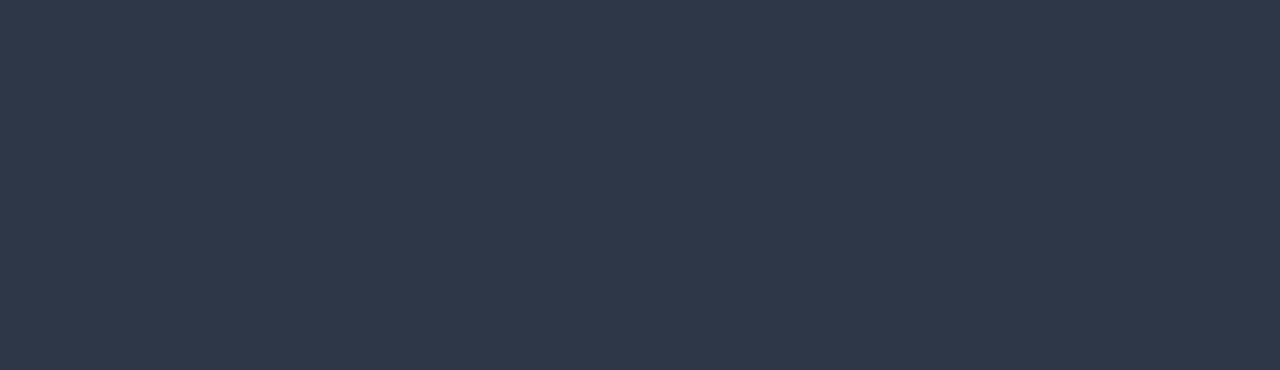
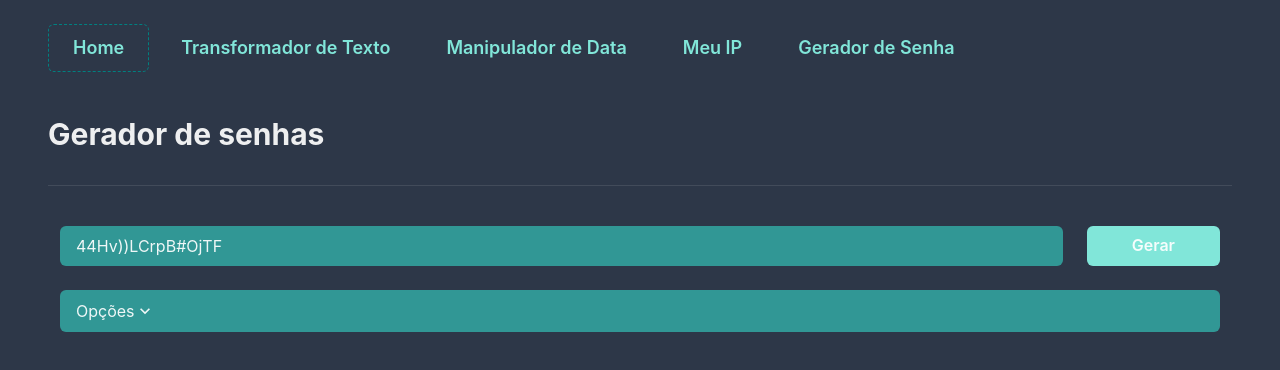
Before and after one commit to mest2011/tools, a React (Vite) app: page / in a window 1280 px wide. Before the commit this address had no page. Shown: the top 370 px of the page. Built offline with nearby package versions, Linux system fonts and the light colour scheme; what dayjs-business-days2 would draw is missing.

Commit message:
refactor: changed navigation method between functions, due to route navigation not working

```diff
--- a/src/App.tsx
+++ b/src/App.tsx
@@ -1,10 +1,26 @@
+import { useState } from "react";
+import { Menu } from "./components/Molecules/Menu";
+import { DateComponent } from "./components/Organisms/Date";
+import { Ip } from "./components/Organisms/Ip";
+import { PasswordGenerator } from "./components/Organisms/PasswordGenerator";
+import { TextTransformer } from "./components/Organisms/TextTransformer";
 import { MainContainer } from "./components/Atoms/MainContainer";
-import { Routes } from "./routes";
 
 export const App: React.FC = () => {
+  const [page, setPage] = useState("password");
+
   return (
-    <MainContainer>
-      <Routes />
+    <MainContainer display="flex" flexDir={"column"}>
+      <Menu
+        my={{ base: 2, md: 4, lg: 6 }}
+        changePage={(value) => {
+          setPage(value);
+        }}
+      />
+      {page === "password" && <PasswordGenerator />}
+      {page === "text" && <TextTransformer />}
+      {page === "ip" && <Ip />}
+      {page === "date" && <DateComponent />}
     </MainContainer>
   );
 };
--- a/src/components/Atoms/Accordion/index.tsx
+++ b/src/components/Atoms/Accordion/index.tsx
@@ -6,7 +6,7 @@ export const Accordion: React.FC<AccordionProps> = ({ children, ...props }) => {
       allowToggle
       color="whiteAlpha.900"
       bgColor="teal.500"
-      borderRadius="10px"
+      borderRadius="md"
       borderColor="transparent"
       {...props}
     >
--- a/src/components/Atoms/MainContainer/index.tsx
+++ b/src/components/Atoms/MainContainer/index.tsx
@@ -1,21 +1,21 @@
-import { Box, BoxProps, Flex } from "@chakra-ui/react";
+import { Box, BoxProps } from "@chakra-ui/react";
 
-export type MainContainerProps = {
+export interface MainContainerProps extends BoxProps {
   children: React.ReactNode;
   internalLimit?: string;
   props?: BoxProps;
-};
+}
 
 export const MainContainer: React.FC<MainContainerProps> = ({
   children,
   internalLimit,
-  props,
+  ...props
 }) => {
   return (
     <Box m={0} p={0} bgColor={"gray.700"} w={"100dvw"} h={"100dvh"}>
-      <Flex maxW={ internalLimit || "1280px"} m="auto" px="3rem" {...props}>
+      <Box maxW={internalLimit || "1280px"} m="auto" px="3rem" {...props}>
         {children}
-      </Flex>
+      </Box>
     </Box>
   );
 };
--- a/src/components/Molecules/ContentContainer/index.tsx
+++ b/src/components/Molecules/ContentContainer/index.tsx
@@ -1,5 +1,4 @@
-import { Box, BoxProps, Text, Divider, Spacer } from "@chakra-ui/react";
-import { Menu } from "../Menu";
+import { Box, BoxProps, Text, Divider } from "@chakra-ui/react";
 
 export const ContentContainer: React.FC<BoxProps> = ({
   children,
@@ -8,8 +7,6 @@ export const ContentContainer: React.FC<BoxProps> = ({
 }) => {
   return (
     <Box display="flex" my="1rem" w="100%" flexDirection="column" {...props}>
-      <Menu />
-      <Spacer m={{ base: 2, md: 4, lg: 6 }} />
       {title.length > 0 ? (
         <>
           <Text
--- a/src/components/Molecules/Menu/index.tsx
+++ b/src/components/Molecules/Menu/index.tsx
@@ -1,30 +1,35 @@
-import { Box, ButtonGroup } from "@chakra-ui/react";
+import { Box, BoxProps, ButtonGroup } from "@chakra-ui/react";
 import { MenuButton } from "./MenuButton";
 
-export const Menu: React.FC = () => {
+export const pageList = ["password", "text", "ip", "date"];
+
+export interface MenuProps extends BoxProps {
+  changePage: (page: string) => void;
+}
+
+export const Menu: React.FC<MenuProps> = ({ changePage, ...props }) => {
   return (
-    <Box>
+    <Box {...props}>
       <ButtonGroup
         size={{ base: "sm", md: "md", lg: "lg" }}
         colorScheme="teal"
         variant="ghost"
+        flexWrap={"wrap"}
       >
         <MenuButton
-            border={"1px teal dashed"}
+          border={"1px teal dashed"}
           onClick={() => (window.location.href = "/")}
         >
           Home
         </MenuButton>
-        <MenuButton onClick={() => (window.location.href = "/text")}>
+        <MenuButton onClick={() => changePage(pageList[1])}>
           Transformador de Texto
         </MenuButton>
-        <MenuButton onClick={() => (window.location.href = "/date")}>
+        <MenuButton onClick={() => changePage(pageList[3])}>
           Manipulador de Data
         </MenuButton>
-        <MenuButton onClick={() => (window.location.href = "/ip")}>
-          Meu IP
-        </MenuButton>
-        <MenuButton onClick={() => (window.location.href = "/password")}>
+        <MenuButton onClick={() => changePage(pageList[2])}>Meu IP</MenuButton>
+        <MenuButton onClick={() => changePage(pageList[0])}>
           Gerador de Senha
         </MenuButton>
       </ButtonGroup>
--- a/src/components/Organisms/PasswordGenerator/index.tsx
+++ b/src/components/Organisms/PasswordGenerator/index.tsx
@@ -117,8 +117,8 @@ export const PasswordGenerator: React.FC = () => {
 
   return (
     <ContentContainer title="Gerador de senhas">
-      <Box display="flex" gap={3} padding={3} flexDirection="column">
-        <Box display="flex" margin="auto" gap={3} width="100%">
+      <Box display="flex" gap={6} padding={3} flexDirection="column">
+        <Box display="flex" margin="auto" gap={6} width="100%">
           <Input
             value={password}
             defaultValue=" "
--- a/src/main.tsx
+++ b/src/main.tsx
@@ -3,14 +3,11 @@ import { createRoot } from "react-dom/client";
 import { ChakraProvider } from "@chakra-ui/react";
 import { theme } from "./theme/index.ts";
 import { App } from "./App.tsx";
-import { BrowserRouter } from "react-router-dom";
 
 createRoot(document.getElementById("root")!).render(
   <StrictMode>
     <ChakraProvider theme={theme}>
-      <BrowserRouter>
-        <App />
-      </BrowserRouter>
+      <App />
     </ChakraProvider>
   </StrictMode>
 );
--- a/src/routes.tsx
+++ b/src/routes.tsx
@@ -7,6 +7,7 @@ import { DateComponent } from "./components/Organisms/Date";
 export const Routes = () => {
   return (
     <RoutesDom>
+      <Route path="/" element={<PasswordGenerator />} />
       <Route path="/password" element={<PasswordGenerator />} />
       <Route path="/text" element={<TextTransformer />} />
       <Route path="/ip" element={<Ip />} />
```
